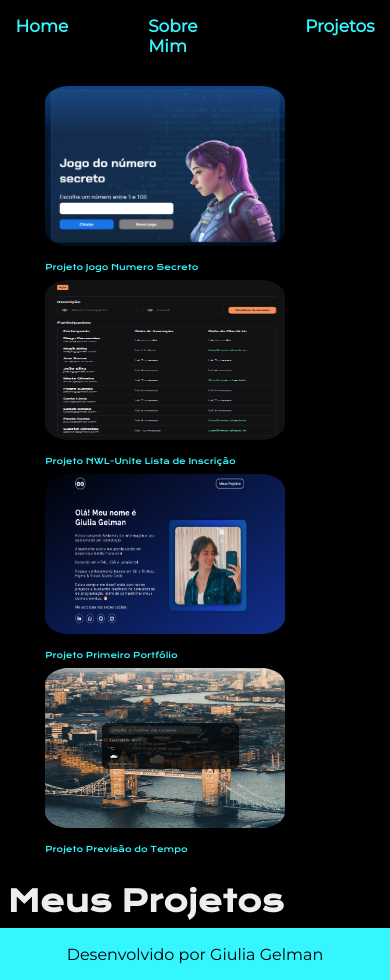
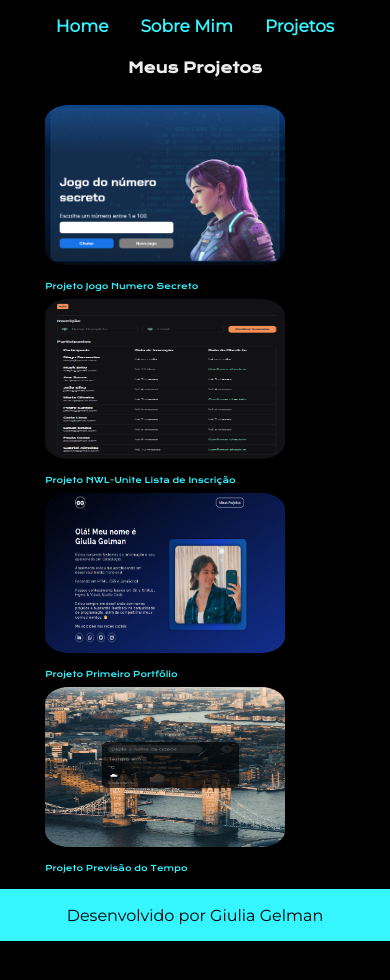
Before and after one commit to ggelman/portfolio, a plain HTML site: page projects.html in a window 390 px wide. Drawn offline with nearby package versions, Linux system fonts and the light colour scheme.

Commit message:
Update projects.css

```diff
--- a/styles/projects.css
+++ b/styles/projects.css
@@ -150,7 +150,7 @@ img {
     }
 
     .apresentacao {
-        flex-direction: column-reverse;
+        flex-direction: column;
         padding: 2%;
     }
 
@@ -166,6 +166,10 @@ img {
 }
 
 @media(max-width:580px) {
+    .apresentacao-conteudo-titulo {
+        font-size: 1.1rem;
+        text-align: center;
+    }
 
     .apresentacao-conteudo {
         width: 100%;
@@ -195,6 +199,14 @@ img {
 }
 
 @media(max-width:400px) {
+    .cabecalho-menu {
+        gap: 2rem
+}
+
+    .apresentacao-conteudo-titulo{
+        font-size: .9rem;
+    }
+
     .container-projetos {
         width: 80%;
     }
```
